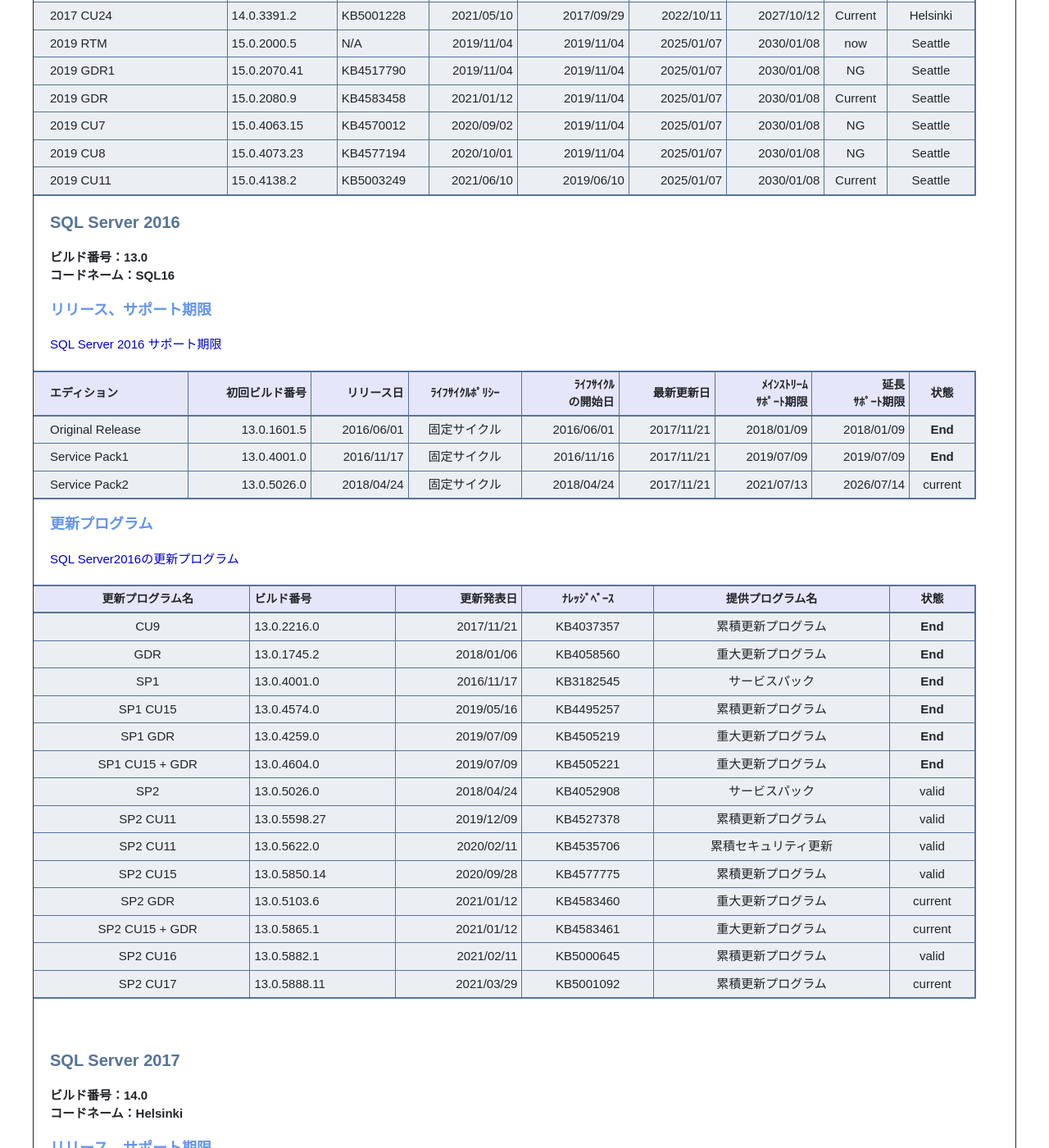
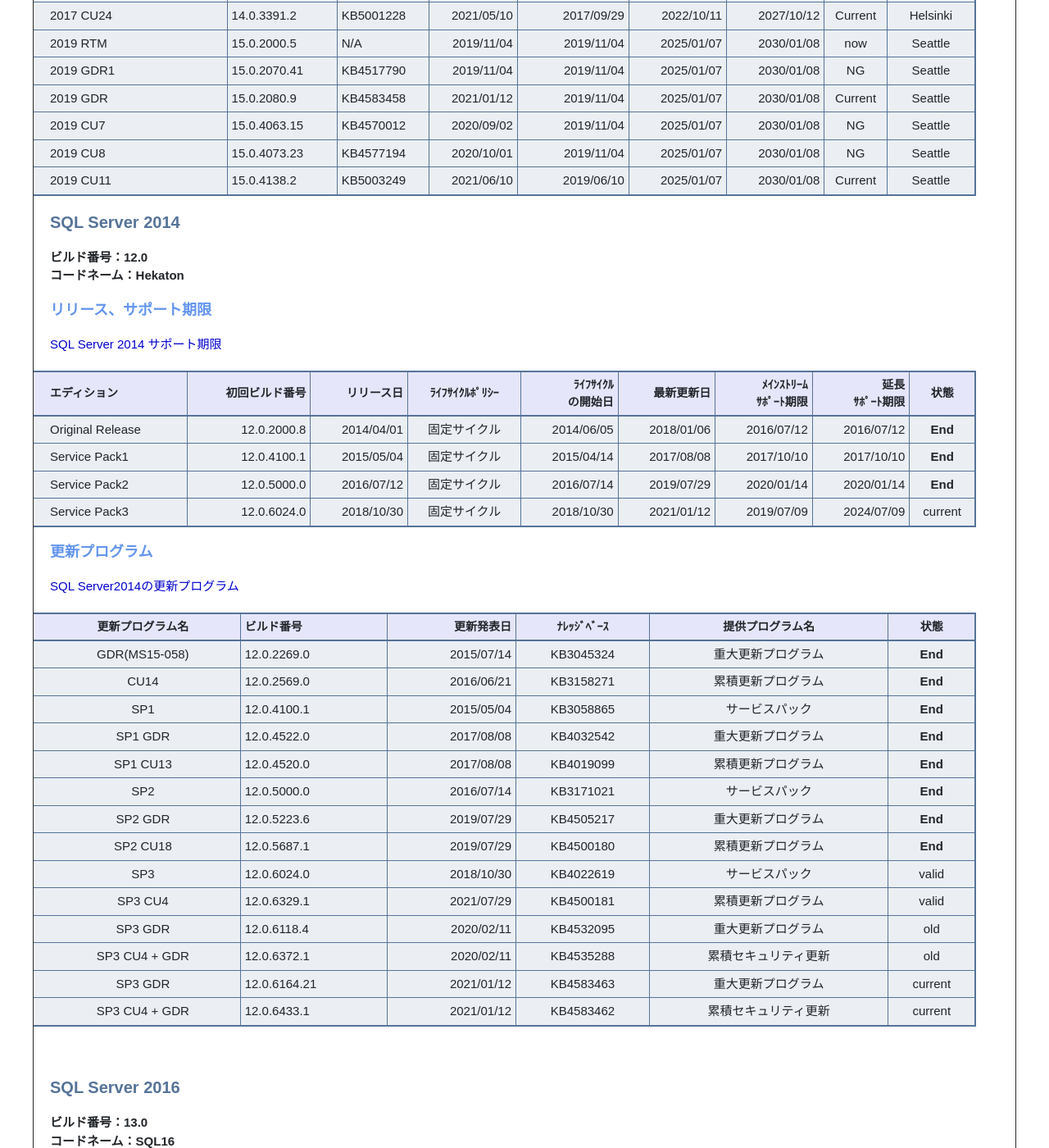
Before and after one commit to fuchu-pheasant01/fuchu-pheasant01.github.io, a Jekyll site: the page built from Contents/SqlServer/SqlServerSupport.md, in a window 1280 px wide and 1400 px high, scrolled down 4730 px. Shown: the whole window at 82% size. Built offline with Jekyll 4.4.1, drawn with Linux system fonts in a browser that asks for light colours; emoji names are drawn with the system emoji font; some of the changed text lies outside the part shown.

Commit message:
Win210703

```diff
--- a/Contents/SqlServer/SqlServerSupport.md
+++ b/Contents/SqlServer/SqlServerSupport.md
@@ -155,6 +155,42 @@ QFEはService Packとは違い、広範な環境でのテストが行われて
 | 2019 CU8             | 15.0.4073.23  | KB4577194         | 2020/10/01 |     2019/11/04 |           2025/01/07 |     2030/01/08 |   NG    |   Seattle   |
 | 2019 CU11            | 15.0.4138.2   | KB5003249         | 2021/06/10 |     2019/06/10 |           2025/01/07 |     2030/01/08 | Current |   Seattle   |
 
+### SQL Server 2014
+**ビルド番号：12.0**
+**コードネーム：Hekaton**
+
+#### リリース、サポート期限
+[SQL Server 2014 サポート期限](https://docs.microsoft.com/ja-jp/lifecycle/products/sql-server-2014)
+
+| エディション       | 初回ビルド番号 | リリース日 | ﾗｲﾌｻｲｸﾙﾎﾟﾘｼｰ | ﾗｲﾌｻｲｸﾙ<br />の開始日 | 最新更新日 | ﾒｲﾝｽﾄﾘｰﾑ<br />ｻﾎﾟｰﾄ期限 | 延長<br>ｻﾎﾟｰﾄ期限 | 状態 |
+| :----------------- | -------------: | ---------: |:------------:| ---------: | ---------: | ---------: | ---------: | :-----: |
+| Original Release   | 12.0.2000.8    | 2014/04/01 | 固定サイクル | 2014/06/05 | 2018/01/06 | 2016/07/12 | 2016/07/12 | **End** |
+| Service Pack1      | 12.0.4100.1    | 2015/05/04 | 固定サイクル | 2015/04/14 | 2017/08/08 | 2017/10/10 | 2017/10/10 | **End** |
+| Service Pack2      | 12.0.5000.0    | 2016/07/12 | 固定サイクル | 2016/07/14 | 2019/07/29 | 2020/01/14 | 2020/01/14 | **End** |
+| Service Pack3      | 12.0.6024.0    | 2018/10/30 | 固定サイクル | 2018/10/30 | 2021/01/12 | 2019/07/09 | 2024/07/09 | current |
+
+#### 更新プログラム
+[SQL Server2014の更新プログラム](https://support.microsoft.com/ja-jp/topic/kb2936603-sql-server-2014-%E3%83%93%E3%83%AB%E3%83%89%E3%83%90%E3%83%BC%E3%82%B8%E3%83%A7%E3%83%B3-6f75da99-d86f-53fa-23ce-3d2b4825eccb)
+
+|更新プログラム名|  ビルド番号  | 更新発表日 | ﾅﾚｯｼﾞﾍﾞｰｽ | 提供プログラム名 |  状態   |
+| :------------: | :----------- | ---------: | :-------: | :--------------: | :-----: |
+| GDR(MS15-058)  | 12.0.2269.0  | 2015/07/14 | KB3045324 |重大更新プログラム| **End** |
+| CU14           | 12.0.2569.0  | 2016/06/21 | KB3158271 |累積更新プログラム| **End** |
+| SP1            | 12.0.4100.1  | 2015/05/04 | KB3058865 | サービスパック   | **End** |
+| SP1 GDR        | 12.0.4522.0  | 2017/08/08 | KB4032542 |重大更新プログラム| **End** |
+| SP1 CU13       | 12.0.4520.0  | 2017/08/08 | KB4019099 |累積更新プログラム| **End** |
+| SP2            | 12.0.5000.0  | 2016/07/14 | KB3171021 | サービスパック   | **End** |
+| SP2 GDR        | 12.0.5223.6  | 2019/07/29 | KB4505217 |重大更新プログラム| **End** |
+| SP2 CU18       | 12.0.5687.1  | 2019/07/29 | KB4500180 |累積更新プログラム| **End** |
+| SP3            | 12.0.6024.0  | 2018/10/30 | KB4022619 | サービスパック   |  valid  |
+| SP3 CU4        | 12.0.6329.1  | 2021/07/29 | KB4500181 |累積更新プログラム|  valid  |
+| SP3 GDR        | 12.0.6118.4  | 2020/02/11 | KB4532095 |重大更新プログラム|   old   |
+| SP3 CU4 + GDR  | 12.0.6372.1  | 2020/02/11 | KB4535288 |累積セキュリティ更新|   old   |
+| SP3 GDR        | 12.0.6164.21 | 2021/01/12 | KB4583463 |重大更新プログラム| current |
+| SP3 CU4 + GDR  | 12.0.6433.1  | 2021/01/12 | KB4583462 |累積セキュリティ更新| current |
+
+<br />
+
 ### SQL Server 2016
 **ビルド番号：13.0**
 **コードネーム：SQL16**
@@ -164,9 +200,9 @@ QFEはService Packとは違い、広範な環境でのテストが行われて
 
 | エディション       | 初回ビルド番号 | リリース日 | ﾗｲﾌｻｲｸﾙﾎﾟﾘｼｰ | ﾗｲﾌｻｲｸﾙ<br />の開始日 | 最新更新日 | ﾒｲﾝｽﾄﾘｰﾑ<br />ｻﾎﾟｰﾄ期限 | 延長<br>ｻﾎﾟｰﾄ期限 | 状態 |
 | :----------------- | -------------: | ---------: |:------------:| ---------: | ---------: | ---------: | ---------: | :-----: |
-| Original Release   | 13.0.1601.5    | 2016/06/01 | 固定サイクル | 2016/06/01 | 2017/11/21 | 2018/01/09 | 2018/01/09 | **End** |
-| Service Pack1      | 13.0.4001.0    | 2016/11/17 | 固定サイクル | 2016/11/16 | 2017/11/21 | 2019/07/09 | 2019/07/09 | **End** |
-| Service Pack2      | 13.0.5026.0    | 2018/04/24 | 固定サイクル | 2018/04/24 | 2017/11/21 | 2021/07/13 | 2026/07/14 | current |
+| Original Release   | 13.0.1601.5    | 2016/06/01 | 固定サイクル | 2016/06/01 | 2018/01/06 | 2018/01/09 | 2018/01/09 | **End** |
+| Service Pack1      | 13.0.4001.0    | 2016/11/17 | 固定サイクル | 2016/11/16 | 2019/07/09 | 2019/07/09 | 2019/07/09 | **End** |
+| Service Pack2      | 13.0.5026.0    | 2018/04/24 | 固定サイクル | 2018/04/24 | 2021/03/29 | 2021/07/13 | 2026/07/14 | current |
 
 #### 更新プログラム
 [SQL Server2016の更新プログラム](https://support.microsoft.com/ja-jp/topic/kb3177312-sql-server-2016-%E3%83%93%E3%83%AB%E3%83%89-%E3%83%90%E3%83%BC%E3%82%B8%E3%83%A7%E3%83%B3-d6cd8e5f-4aa3-20ac-f38f-8faef950840f)
```
